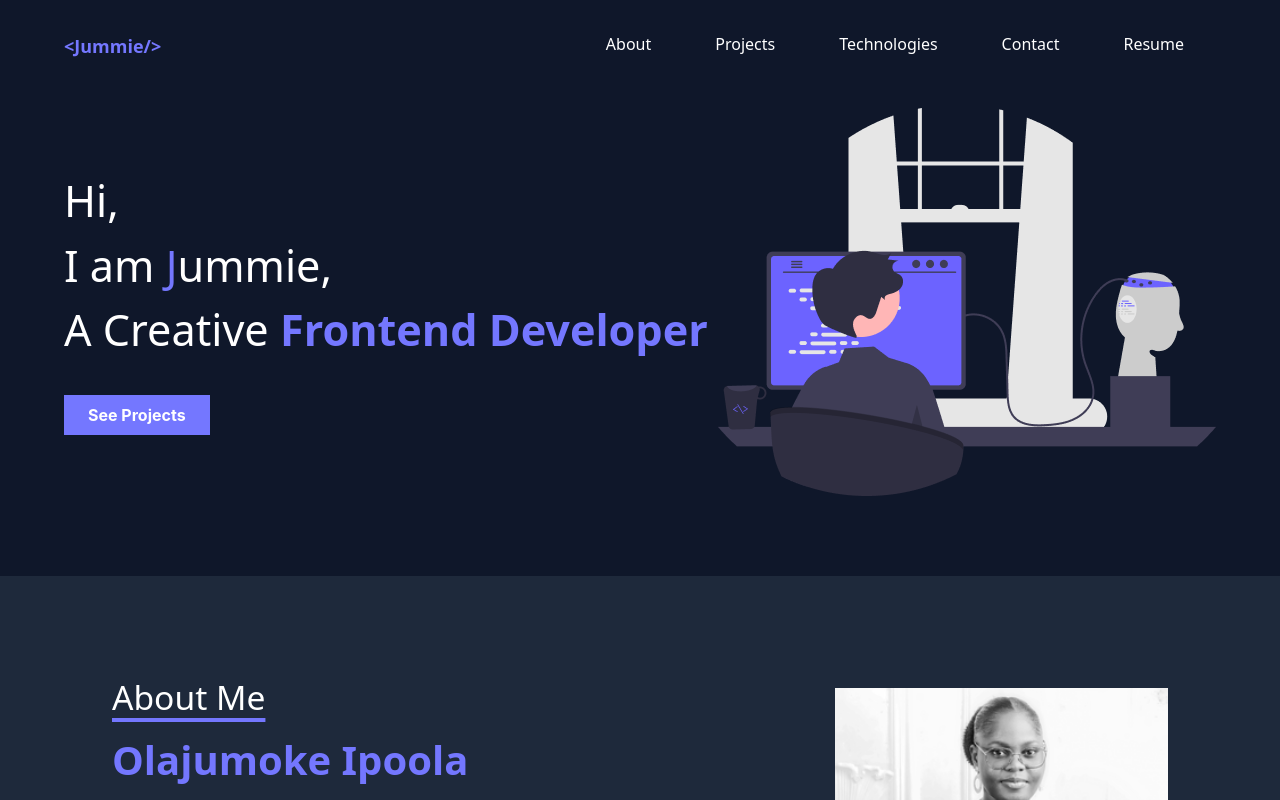
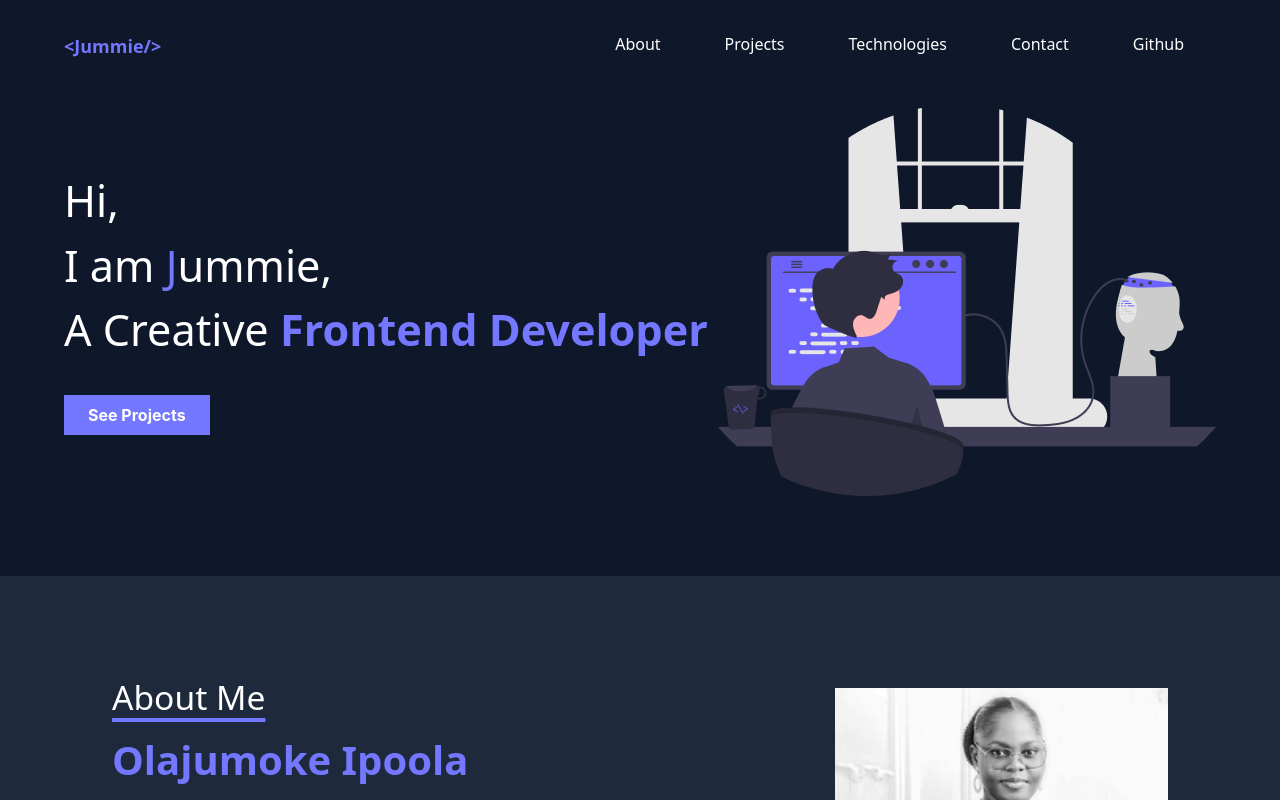
Before and after one commit to jummie-jk/Uptick-Talent-Fellowship, a React (Create React App) app: page / in a window 1280 px wide. Shown: the top 800 px of the page. Built offline with nearby package versions, Linux system fonts and the light colour scheme.

Commit message:
Added social url

```diff
--- a/src/components/Navbar.js
+++ b/src/components/Navbar.js
@@ -31,9 +31,9 @@ const Navbar = () => {
                 </Link>
               </li>
               <li>
-                <Link to="/resume" className="px-8">
-                  Resume
-                </Link>
+                <a href="https://github.com/jummie-jk" className="px-8">
+                  Github
+                </a>
               </li>
             </ul>
           </div>
--- a/src/components/footer.js
+++ b/src/components/footer.js
@@ -17,13 +17,13 @@ const Footer = () => {
             <p>Copyright 2023</p>
          </div>
          <div className="flex flex-row">
-            <a href="https://www.linkedin.com/in/your-linkedin-profile" target="_blank" rel="noopener noreferrer">
+            <a href="http://www.linkedin.com/in/olajumokeipoola" target="_blank" rel="noopener noreferrer">
                 <FontAwesomeIcon icon={faLinkedin} />
             </a>
-            <a href="https://www.facebook.com/your-facebook-profile" target="_blank" rel="noopener noreferrer" className="px-12">
+            <a href="https://www.facebook.com/olajumoke.ipoola.7" target="_blank" rel="noopener noreferrer" className="px-12">
                 <FontAwesomeIcon icon={faFacebook} />
             </a>
-            <a href="https://twitter.com/your-twitter-profile" target="_blank" rel="noopener noreferrer">
+            <a href="https://twitter.com/Jummie_jk?t=rzCwLg7tncoEiY_0TWwNUA&s=08" target="_blank" rel="noopener noreferrer">
                 <FontAwesomeIcon icon={faTwitter} />
             </a>
         </div>
```
